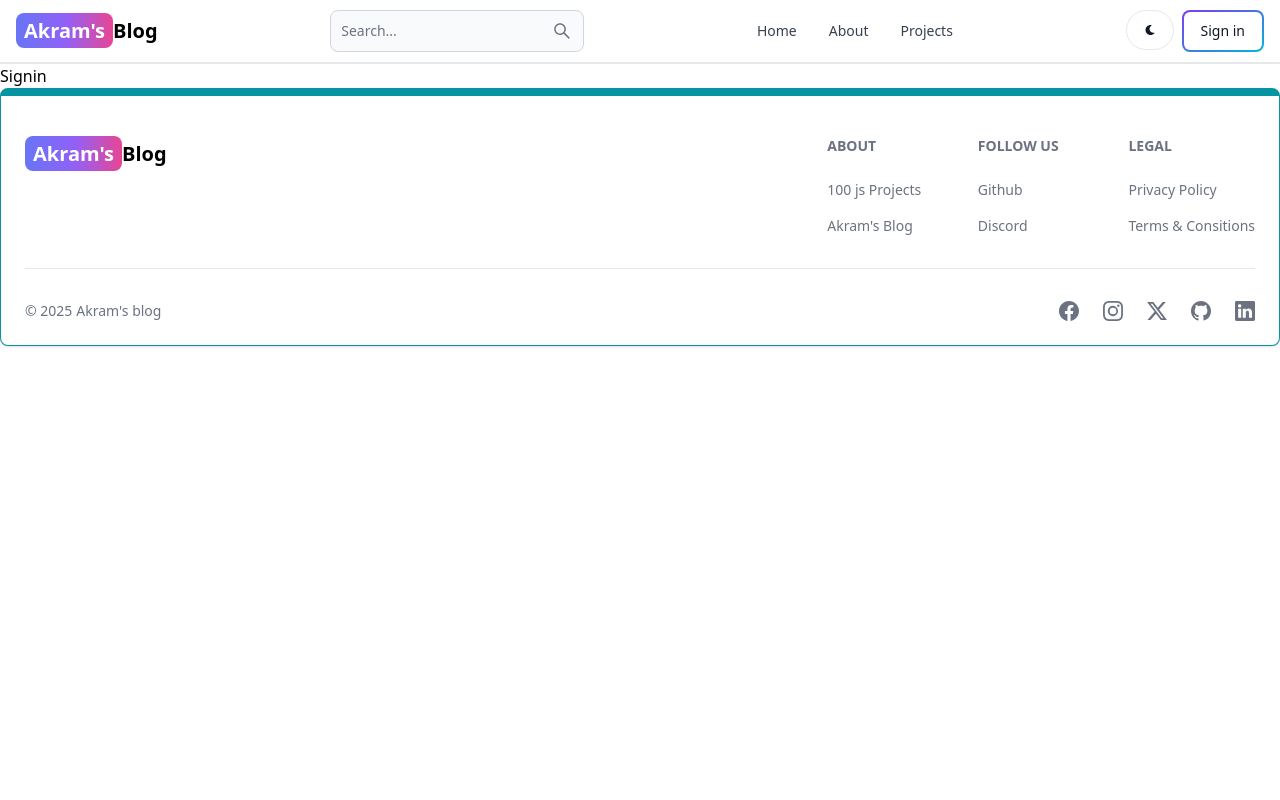
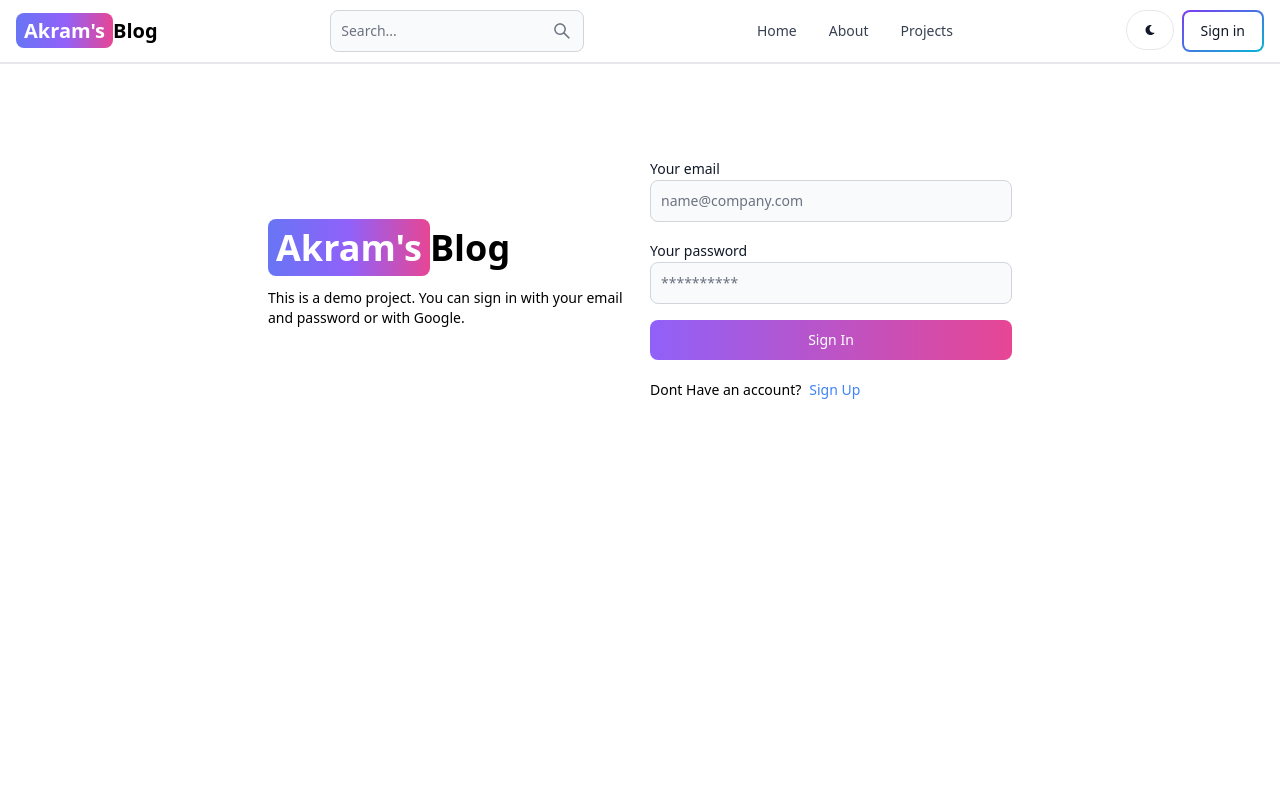
Before and after one commit to Akramdhali12/MERN-Blog, a React (Vite) app in the folder client/: page /sign-in in a window 1280 px wide. Shown: the top 800 px of the page. Built offline with nearby package versions, Linux system fonts and the light colour scheme.

Commit message:
complete signin page functionality

```diff
--- a/client/src/pages/SignIn.jsx
+++ b/client/src/pages/SignIn.jsx
@@ -1,7 +1,105 @@
 // import React from 'react'
 
+import { Alert, Button, Label, Spinner, TextInput } from "flowbite-react";
+import { useState } from "react";
+import { Link,useNavigate } from "react-router-dom";
+
 export default function SignIn() {
+  // const [formData,setFormData] = useState({});
+  const [formData, setFormData] = useState({
+    username: "",
+    email: "",
+    password: ""
+  });
+  const [errorMessage, setErrorMessage] = useState(null);
+  const [loading, setLoading] = useState(false);
+  const navigate = useNavigate();
+
+  const handleChange = (e)=>{
+    setFormData({...formData, [e.target.id]: e.target.value.trim()});
+  };
+
+  const handleSubmit = async(e)=>{
+    e.preventDefault();
+    if(!formData.email || !formData.password){
+      return setErrorMessage('Please fill out all fields.');
+    };
+    try {
+      setLoading(true);
+      setErrorMessage(null);
+      const res = await fetch('/api/auth/signin',{
+        method: 'POST',
+        headers:{'Content-Type': 'application/json'},
+        body:JSON.stringify(formData),
+      });
+      const data = await res.json();
+
+      if(data.success === false){
+        return setErrorMessage(data.message);
+      }
+
+      setLoading(false);
+      if(res.ok){
+        navigate('/');
+      }
+
+    } catch (error) {
+      setErrorMessage(error.message);
+      setLoading(false);
+    }
+  };
+
   return (
-    <div>Signin</div>
+    <div className="min-h-screen mt-20">
+      <div className="flex p-3 max-w-3xl mx-auto flex-col md:flex-row md:items-center gap-5">
+        {/* left side */}
+        <div className="flex-1">
+        <Link to="/" className="font-bold dark:text-white text-4xl">
+            <span className="px-2 py-1 bg-gradient-to-r from-indigo-500
+            via-purple-500 to-pink-500 rounded-lg text-white">Akram&apos;s</span>
+            Blog
+        </Link>
+        <p className="text-sm mt-5">
+          This is a demo project. You can sign in with your email and password or with Google.
+        </p>
+        </div>
+        {/* right side */}
+        <div className="flex-1">
+          <form className="flex flex-col gap-4" onSubmit={handleSubmit}>
+            <div>
+              <Label value="Your email" />
+              <TextInput type="email" placeholder="name@company.com" id="email" onChange={handleChange}/>
+            </div>
+            <div>
+              <Label value="Your password" />
+              <TextInput type="password" placeholder="**********" id="password" onChange={handleChange}/>
+            </div>
+            <Button gradientDuoTone='purpleToPink' type="submit" disabled={loading}>
+              {
+                loading?(
+                  <>
+                    <Spinner size="sm"/>
+                    <span className="pl-3">Loading...</span>
+                  </>
+                ):'Sign In'
+              }
+            </Button>
+          </form>
+            <div className="flex gap-2 text-sm mt-5">
+              <span>Dont Have an account?</span>
+              <Link to='/sign-up' className="text-blue-500">
+                Sign Up
+              </Link>
+            </div>
+            {
+              errorMessage && (
+                <Alert className="mt-5" color="failure">
+                  {errorMessage}
+                </Alert>
+              )
+            }
+        </div>
+      </div>
+    </div>
   )
 }
```
